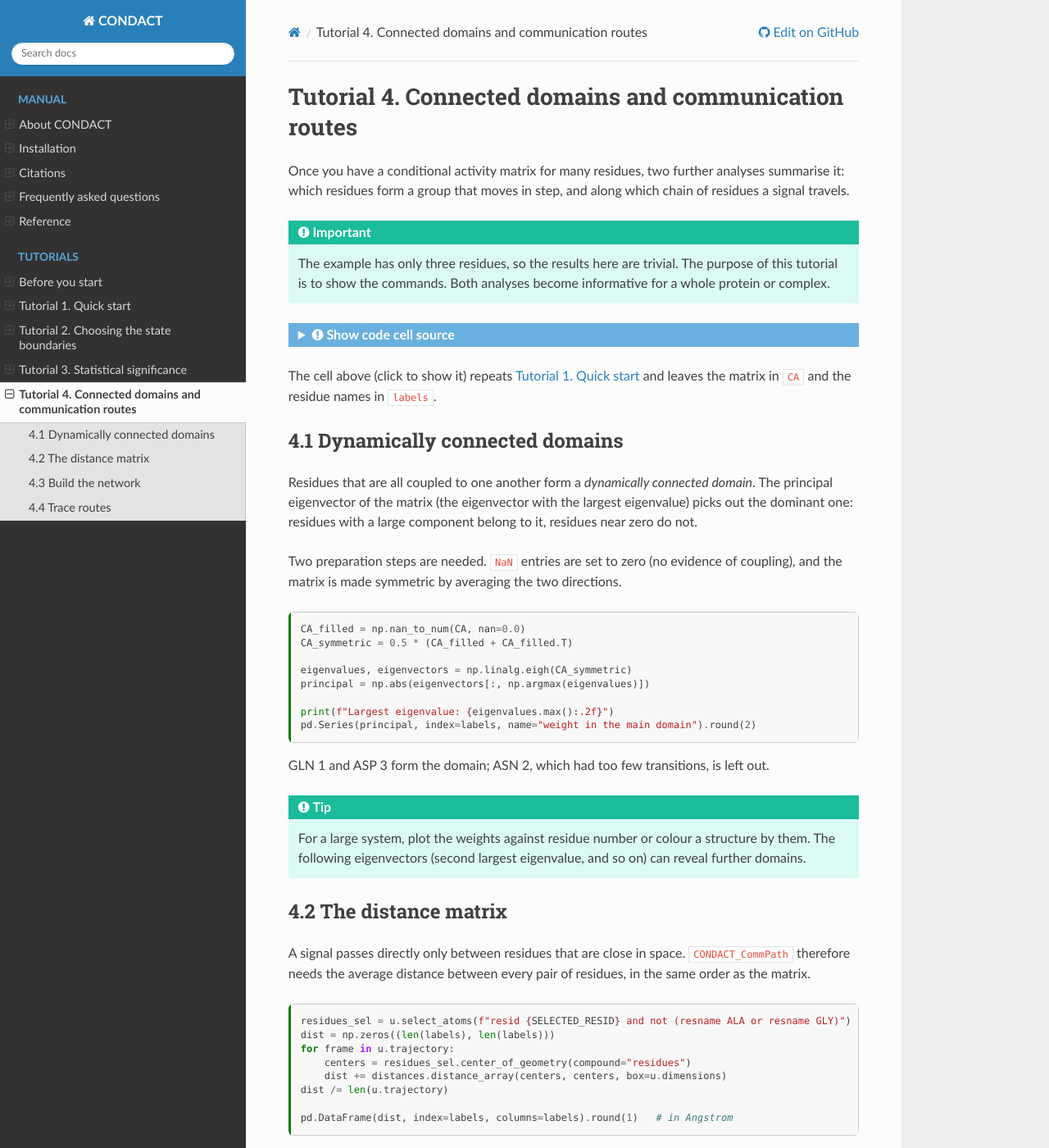
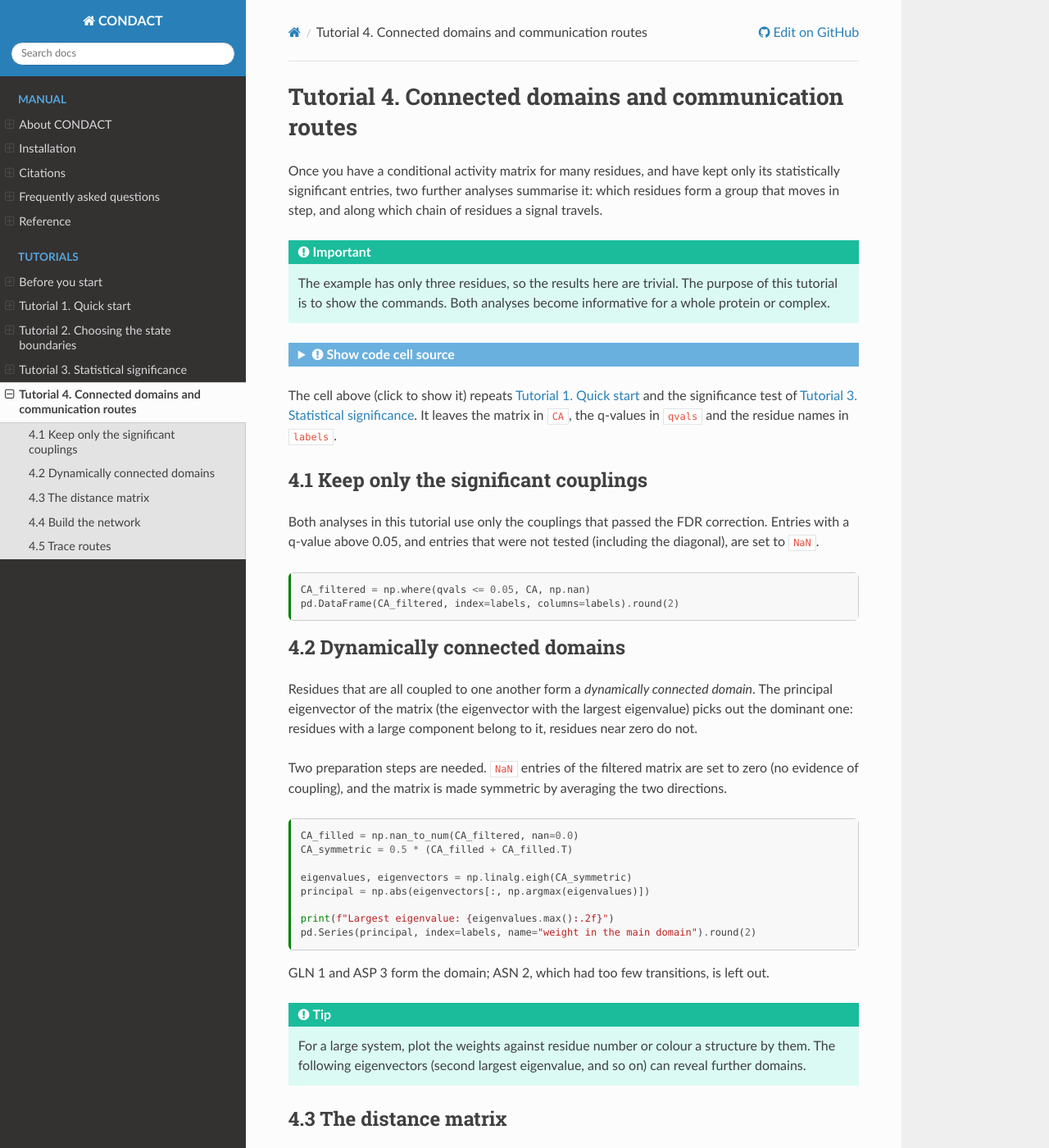
Before and after one commit to CUNY-CSI-Loverde-Laboratory/condact-colab-tutorial, a Sphinx documentation site: the page built from docs/tutorials/04-domains-routes.md, in a window 1280 px wide and 1400 px high. Shown: the whole window at 82% size. Built offline with Sphinx 7.4.7 and the Read the Docs theme 3.1.0, drawn with Linux system fonts in a browser that asks for light colours; some of the changed text lies outside the part shown.

Commit message:
Update tutorial on domains and routes analysis
Clarified tutorial content and updated code examples to reflect significant entries in analyses. Adjusted section titles for better organization.

````diff
--- a/docs/tutorials/04-domains-routes.md
+++ b/docs/tutorials/04-domains-routes.md
@@ -11,7 +11,7 @@ kernelspec:
 
 # Tutorial 4. Connected domains and communication routes
 
-Once you have a conditional activity matrix for many residues, two further analyses summarise it: which residues form a group that moves in step, and along which chain of residues a signal travels.
+Once you have a conditional activity matrix for many residues, and have kept only its statistically significant entries, two further analyses summarise it: which residues form a group that moves in step, and along which chain of residues a signal travels.
 
 :::{important}
 The example has only three residues, so the results here are trivial. The purpose of this tutorial is to show the commands. Both analyses become informative for a whole protein or complex.
@@ -31,30 +31,49 @@ from MDAnalysis.analysis import distances
 
 import conditional_activity
 from conditional_activity.analysis.condact import CONDACT
+from conditional_activity.analysis.fdr import CONDACT_FDR
 from conditional_activity.analysis.trace_route import CONDACT_CommPath
 
 example_dir = os.path.join(os.path.dirname(conditional_activity.__file__), "analysis")
 u = mda.Universe(os.path.join(example_dir, "pytest_LYS.prmtop"),
                  os.path.join(example_dir, "pytest_LYS.xtc"))
 SELECTED_RESID = "1-3"
+SAVING_FREQUENCY = 10
+TOTAL_TIME = len(u.trajectory) * SAVING_FREQUENCY
 
-study = CONDACT(universe=u, selected_resid=SELECTED_RESID, saving_frequency=10)
+study = CONDACT(universe=u, selected_resid=SELECTED_RESID, saving_frequency=SAVING_FREQUENCY)
 conditional_activity_list, persistence_times, exchange_times = study.mean_conditional_activity()
 CA = np.array(conditional_activity_list, dtype=float)
 _, residue_names, residue_type = study.residues()
 labels = [f"{name} {res.resid}" for name, res in zip(residue_names, residue_type)]
+
+fdr = CONDACT_FDR(
+    transition_times_file="transition_times.pkl",
+    CA_matrix_file="Conditional_Activity_matrix.npy",
+    total_time=TOTAL_TIME, n_perm=2000, q=0.05, CA_cutoff=0.0, random_seed=0,
+)
+pvals, qvals, significant = fdr.run()
 ```
 
-The cell above (click to show it) repeats {doc}`01-quickstart` and leaves the matrix in `CA` and the residue names in `labels`.
+The cell above (click to show it) repeats {doc}`01-quickstart` and the significance test of {doc}`03-significance`. It leaves the matrix in `CA`, the q-values in `qvals` and the residue names in `labels`.
 
-## 4.1 Dynamically connected domains
+## 4.1 Keep only the significant couplings
+
+Both analyses in this tutorial use only the couplings that passed the FDR correction. Entries with a q-value above 0.05, and entries that were not tested (including the diagonal), are set to `NaN`.
+
+```{code-cell} ipython3
+CA_filtered = np.where(qvals <= 0.05, CA, np.nan)
+pd.DataFrame(CA_filtered, index=labels, columns=labels).round(2)
+```
+
+## 4.2 Dynamically connected domains
 
 Residues that are all coupled to one another form a *dynamically connected domain*. The principal eigenvector of the matrix (the eigenvector with the largest eigenvalue) picks out the dominant one: residues with a large component belong to it, residues near zero do not.
 
-Two preparation steps are needed. `NaN` entries are set to zero (no evidence of coupling), and the matrix is made symmetric by averaging the two directions.
+Two preparation steps are needed. `NaN` entries of the filtered matrix are set to zero (no evidence of coupling), and the matrix is made symmetric by averaging the two directions.
 
 ```{code-cell} ipython3
-CA_filled = np.nan_to_num(CA, nan=0.0)
+CA_filled = np.nan_to_num(CA_filtered, nan=0.0)
 CA_symmetric = 0.5 * (CA_filled + CA_filled.T)
 
 eigenvalues, eigenvectors = np.linalg.eigh(CA_symmetric)
@@ -70,7 +89,7 @@ GLN 1 and ASP 3 form the domain; ASN 2, which had too few transitions, is left o
 For a large system, plot the weights against residue number or colour a structure by them. The following eigenvectors (second largest eigenvalue, and so on) can reveal further domains.
 :::
 
-## 4.2 The distance matrix
+## 4.3 The distance matrix
 
 A signal passes directly only between residues that are close in space. `CONDACT_CommPath` therefore needs the average distance between every pair of residues, in the same order as the matrix.
 
@@ -89,7 +108,7 @@ pd.DataFrame(dist, index=labels, columns=labels).round(1)   # in Angstrom
 Use exactly the same selection for the distance matrix as for CONDACT, including the exclusion of alanine and glycine. Otherwise the rows of the two matrices will not refer to the same residues.
 :::
 
-## 4.3 Build the network
+## 4.4 Build the network
 
 `CONDACT_CommPath` links Y → X when the conditional activity `A[X][Y]` is greater than `min_ca` **and** the two residues are closer than `cutoff` (in Å).
 
@@ -106,7 +125,7 @@ for source, targets in zip(labels, neighbors):
 The three example residues are far apart, so a very loose cutoff of 30 Å is used here to have something to show. For a real system use a contact distance, for example 5 to 8 Å.
 :::
 
-## 4.4 Trace routes
+## 4.5 Trace routes
 
 **List the best routes from the strongest link.** With `start_mode="global_max"` the search starts at the source of the strongest link in the network and lists routes by score (the sum of the conditional activities along the route).
 
@@ -133,11 +152,4 @@ comm.print_paths(paths)
 | `max_depth` | Maximum number of steps in a route (`enumerate_paths`). |
 | `branch_k` | `1` follows the single strongest link; larger values keep several candidate routes (`trace_greedy`). |
 
-:::{tip}
-To trace routes through statistically supported links only, set the entries of the matrix that are not significant to zero before creating `CONDACT_CommPath`, using the `significant` matrix from {doc}`03-significance`:
-
-```python
-CA_significant = np.where(significant, CA_filled, 0.0)
-comm = CONDACT_CommPath(CA_significant, dist, labels=labels)
-```
-:::
+With three residues there is only one route, ASP 3 → GLN 1, which matches the result of {doc}`03-significance`.
````
Also changed, not shown: other parts of docs/tutorials/04-domains-routes.md (+2 -2 lines).
